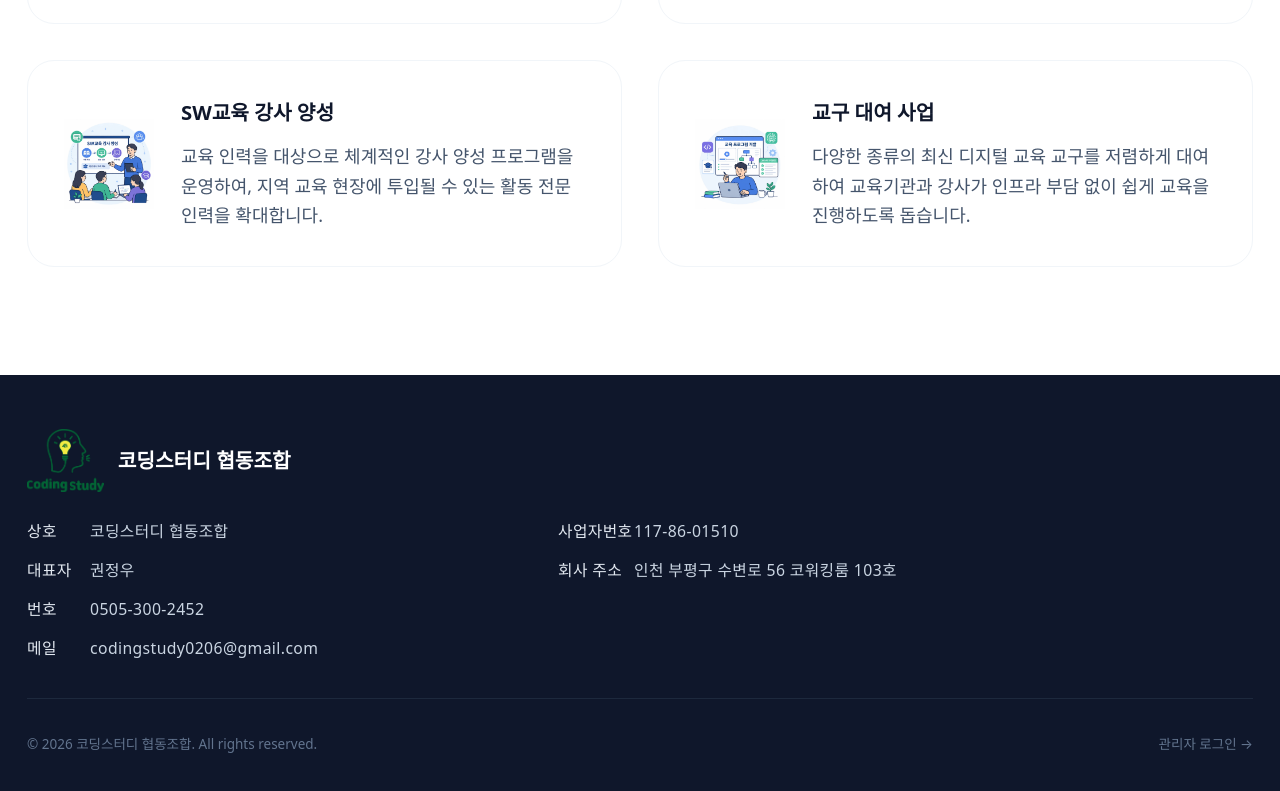
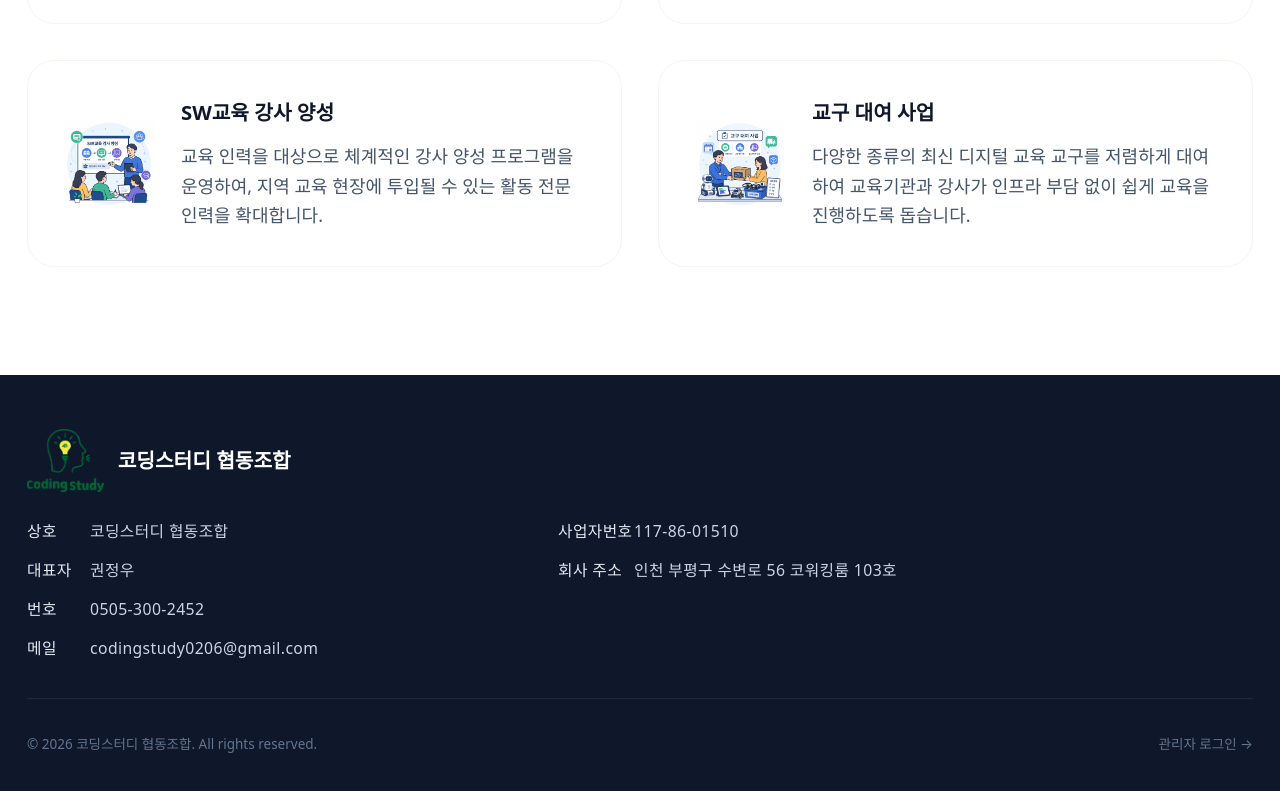
Before and after one commit to codingstudycooperative-hue/site, a Next.js app: page /about in a window 1280 px wide. Shown: the part 2110-2901 px from the top of the page. Built offline with nearby package versions, Linux system fonts and the light colour scheme; a web font is replaced by a local one.

Commit message:
feat: 교구 대여 사업 아이콘 ren.webp으로 교체

```diff
--- a/app/about/page.tsx
+++ b/app/about/page.tsx
@@ -235,7 +235,7 @@ export default function About() {
             <div className="flex gap-6 p-8 rounded-3xl bg-white border hover:border-primary-200 border-slate-100 transition-all hover:shadow-md group">
               <div className="relative w-20 self-stretch shrink-0">
                 <Image
-                  src="/assets/bui.webp"
+                  src="/assets/ren.webp"
                   alt="교구 대여 사업"
                   fill
                   className="object-contain"
```
Also changed, not shown: public/assets/ren.png (added), public/assets/ren.webp (added).
